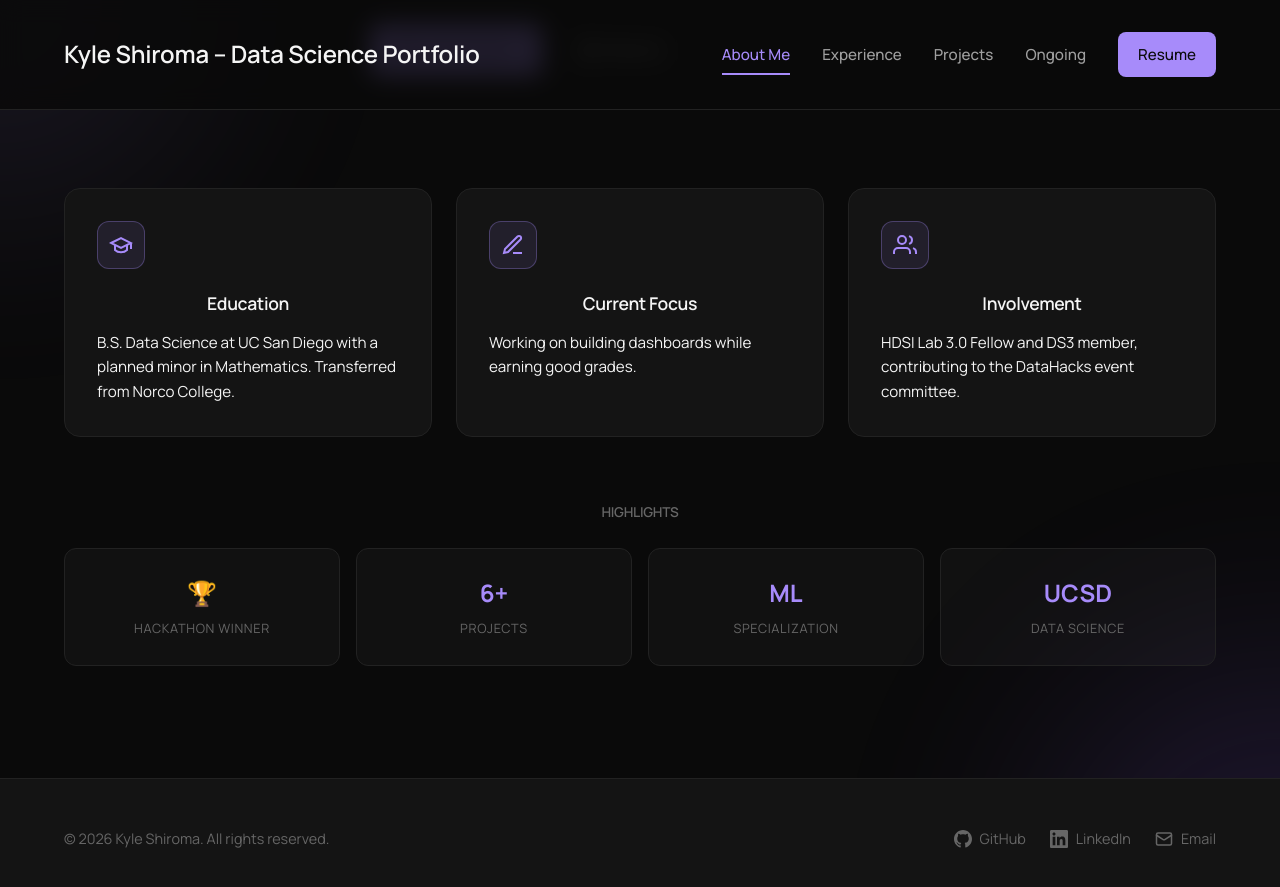
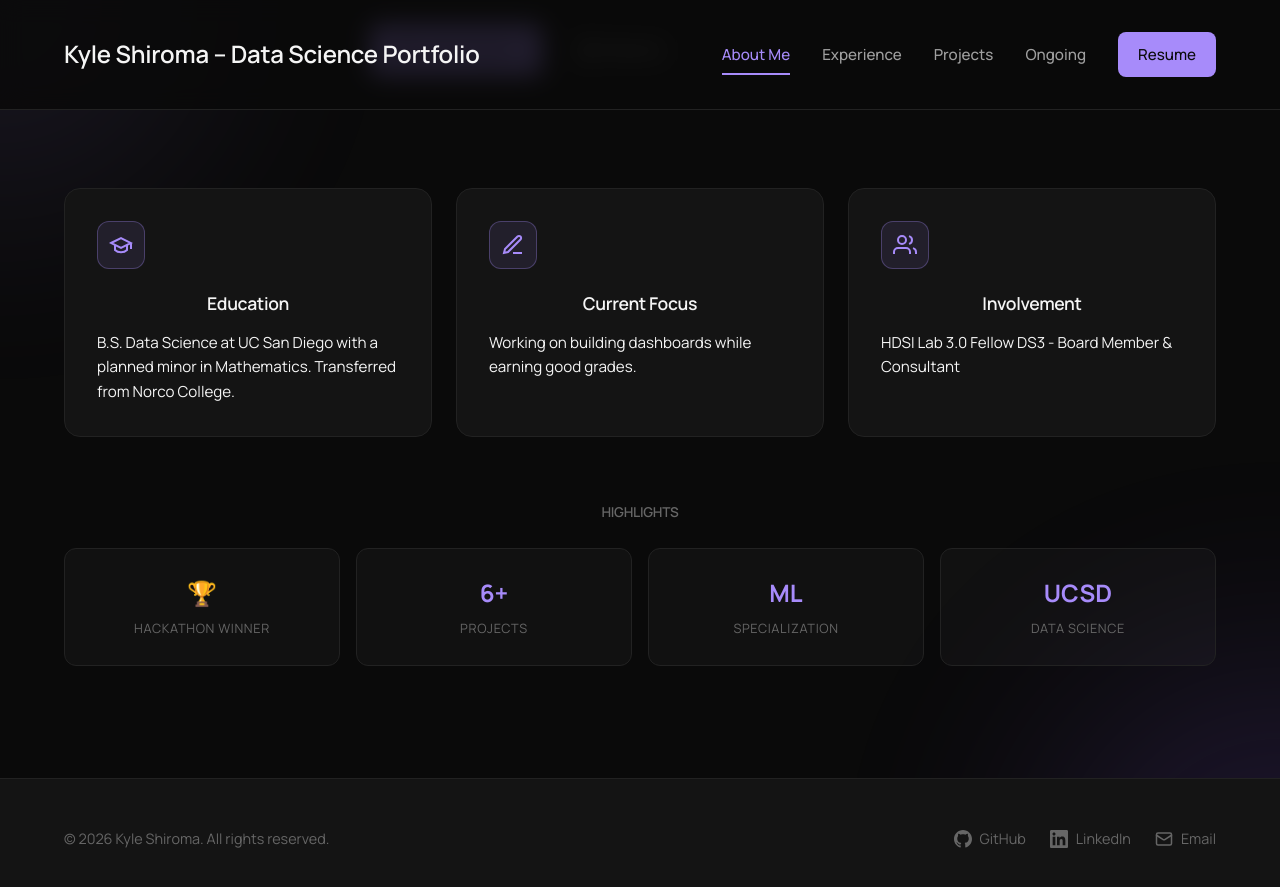
Before and after one commit to k-shiroma-code/k-shiroma-code.github.io, a Jekyll site: the page built from index.md, in a window 1280 px wide and 900 px high, scrolled down 634 px. Shown: the top 887 px of the window. Built offline with Jekyll 4.4.1, drawn with Linux system fonts in a browser that asks for light colours; some web fonts are replaced.

Commit message:
Update index.md

```diff
--- a/index.md
+++ b/index.md
@@ -609,7 +609,7 @@ permalink: /
       <svg width="24" height="24" viewBox="0 0 24 24" fill="none" stroke="currentColor" stroke-width="2"><path d="M17 21v-2a4 4 0 0 0-4-4H5a4 4 0 0 0-4 4v2"/><circle cx="9" cy="7" r="4"/><path d="M23 21v-2a4 4 0 0 0-3-3.87"/><path d="M16 3.13a4 4 0 0 1 0 7.75"/></svg>
     </div>
     <h3 class="info-card-title">Involvement</h3>
-    <p class="info-card-text">HDSI Lab 3.0 Fellow and DS3 member, contributing to the DataHacks event committee.</p>
+    <p class="info-card-text">HDSI Lab 3.0 Fellow DS3 - Board Member & Consultant</p>
   </div>
 </section>
 
```
